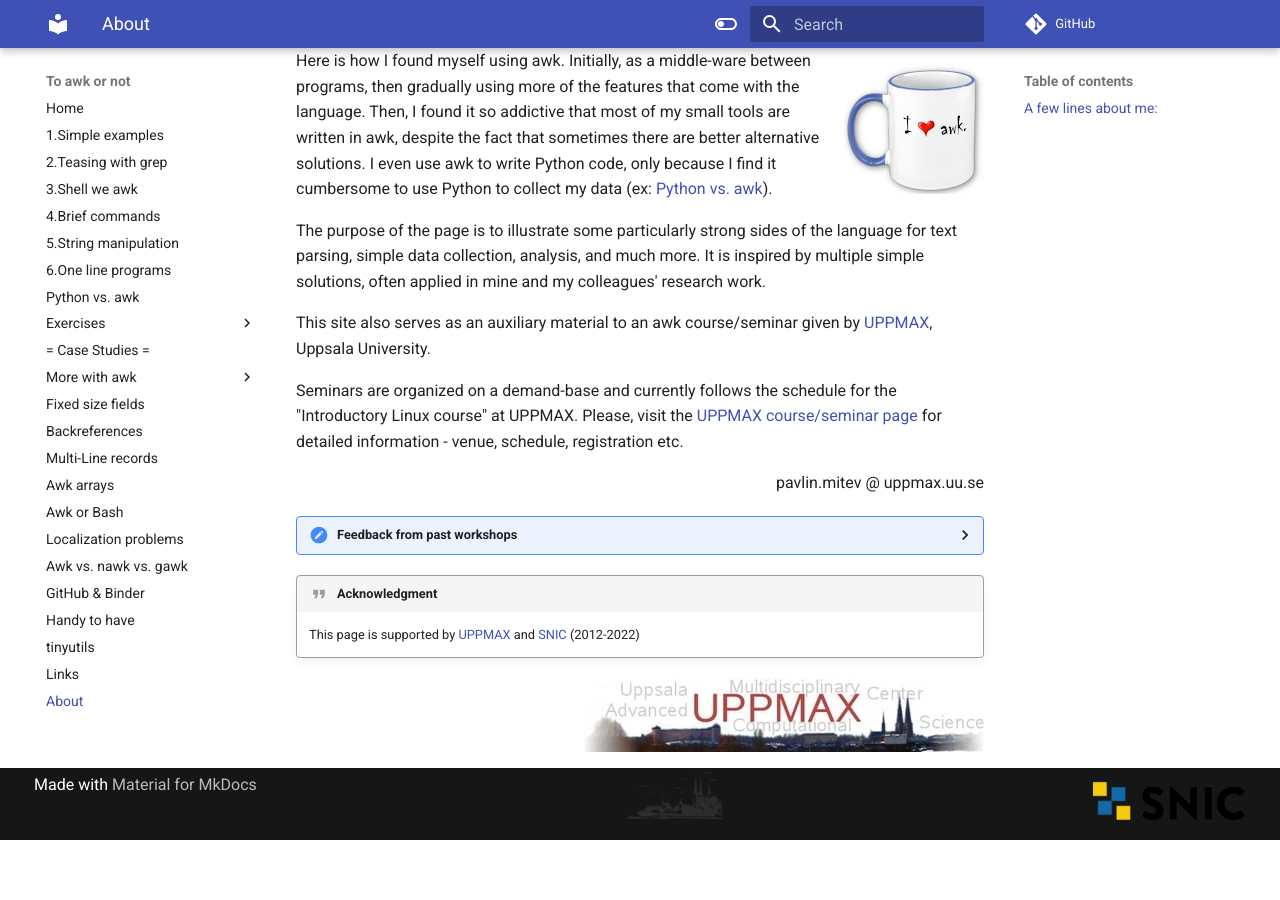
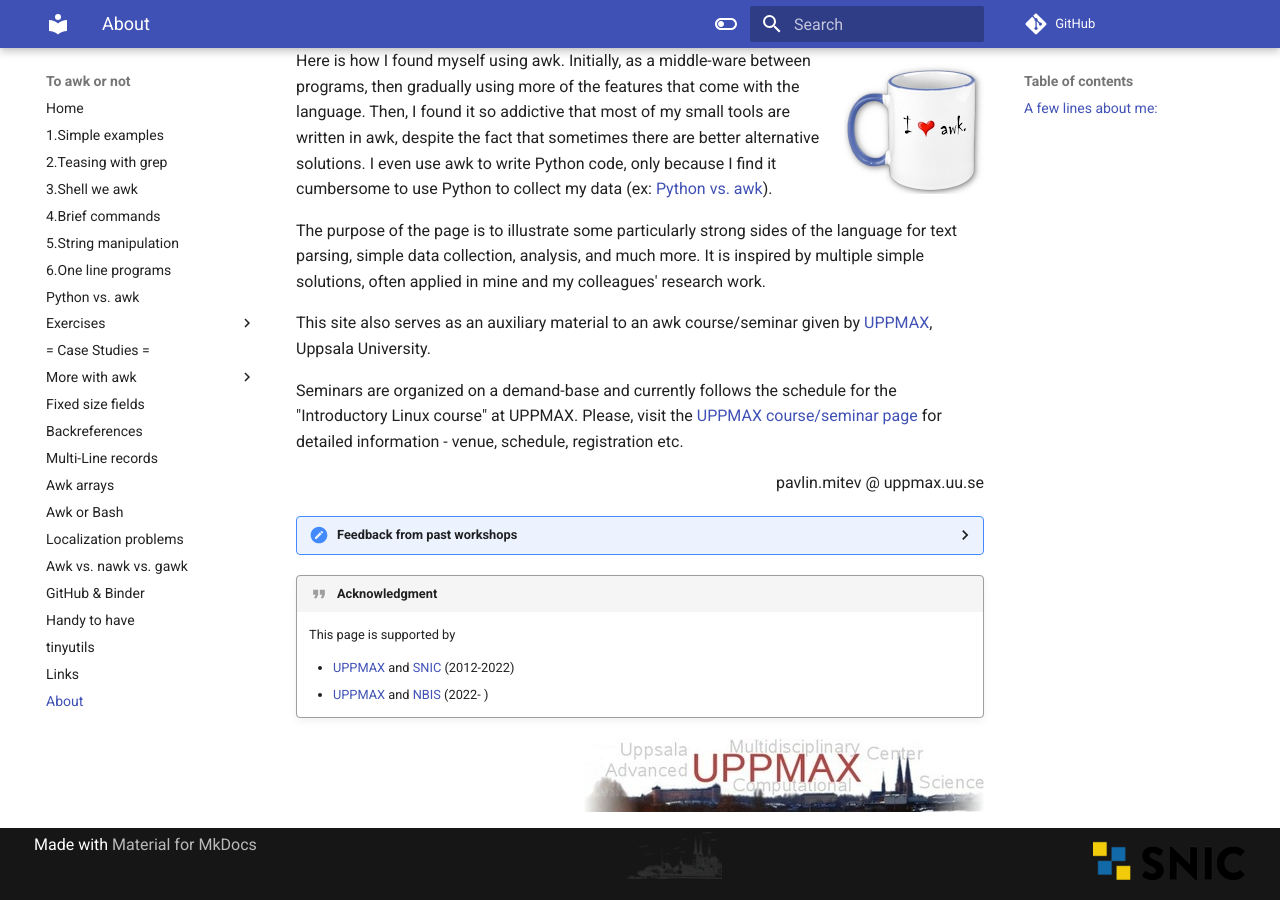
Before and after one commit to pmitev/to-awk-or-not, an MkDocs documentation site: the page built from docs/About.md, in a window 1280 px wide and 900 px high, scrolled down 530 px. Built offline with MkDocs 1.6.1 and Material for MkDocs 9.7.7, drawn with Linux system fonts in a browser that asks for light colours; comment, search, counter and statistics services are not loaded; before the commit the page ends 1370 px from its top, so only the background shows below that.

Commit message:
NBIS acknowledgment

```diff
--- a/docs/About.md
+++ b/docs/About.md
@@ -28,5 +28,8 @@ Seminars are organized on a demand-base and currently follows the schedule for t
     - [2015.10](https://docs.google.com/forms/d/1KSab3x3IlXdgtTScXPfHbFR81FrEpZ8j__hOgV8P5wU/viewanalytics)
 
 !!! quote "Acknowledgment"
-    This page is supported by [UPPMAX](https://uppmax.uu.se/) and [SNIC](https://www.snic.se/) (2012-2022)
+    This page is supported by
+
+    - [UPPMAX](https://uppmax.uu.se/) and [SNIC](https://www.snic.se/) (2012-2022)
+    - [UPPMAX](https://uppmax.uu.se/) and [NBIS](https://nbis.se/) (2022- )
 ![UPPMAX](images/uppmax.jpg){ align=right }
```
